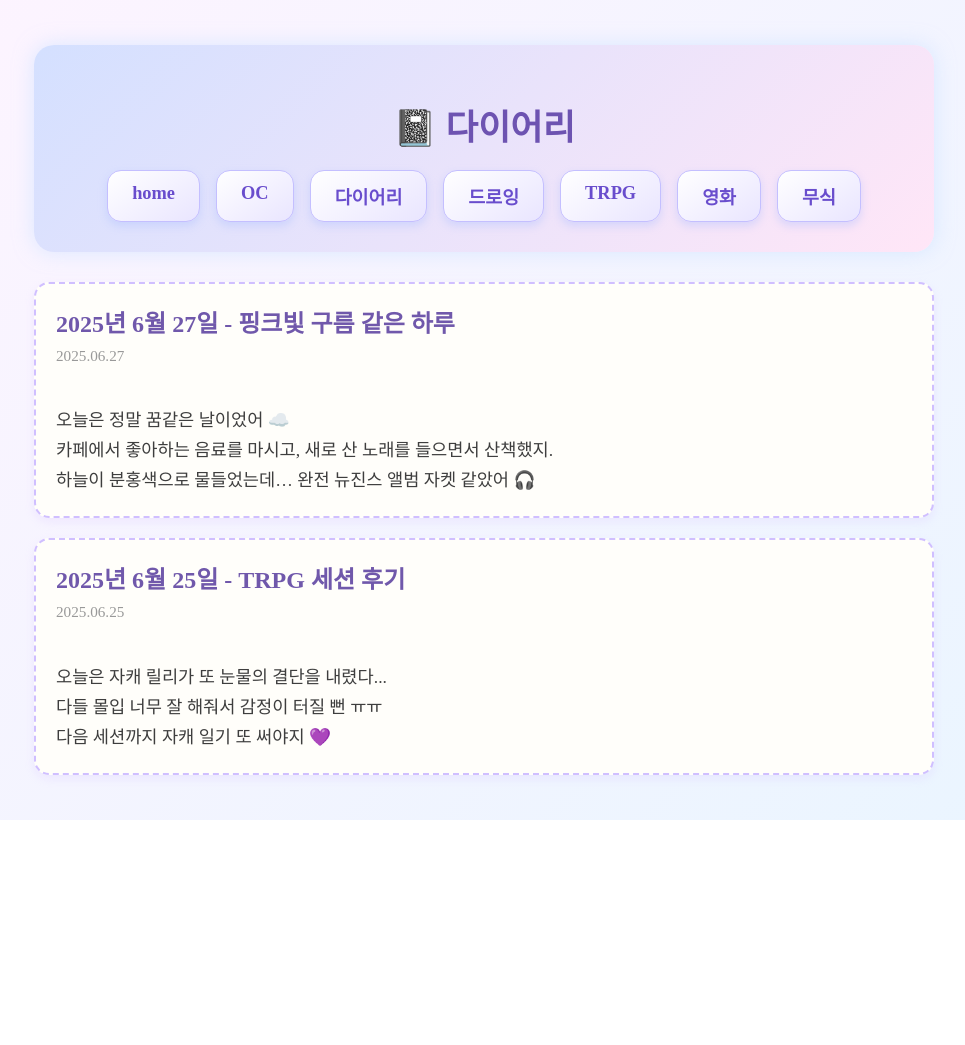
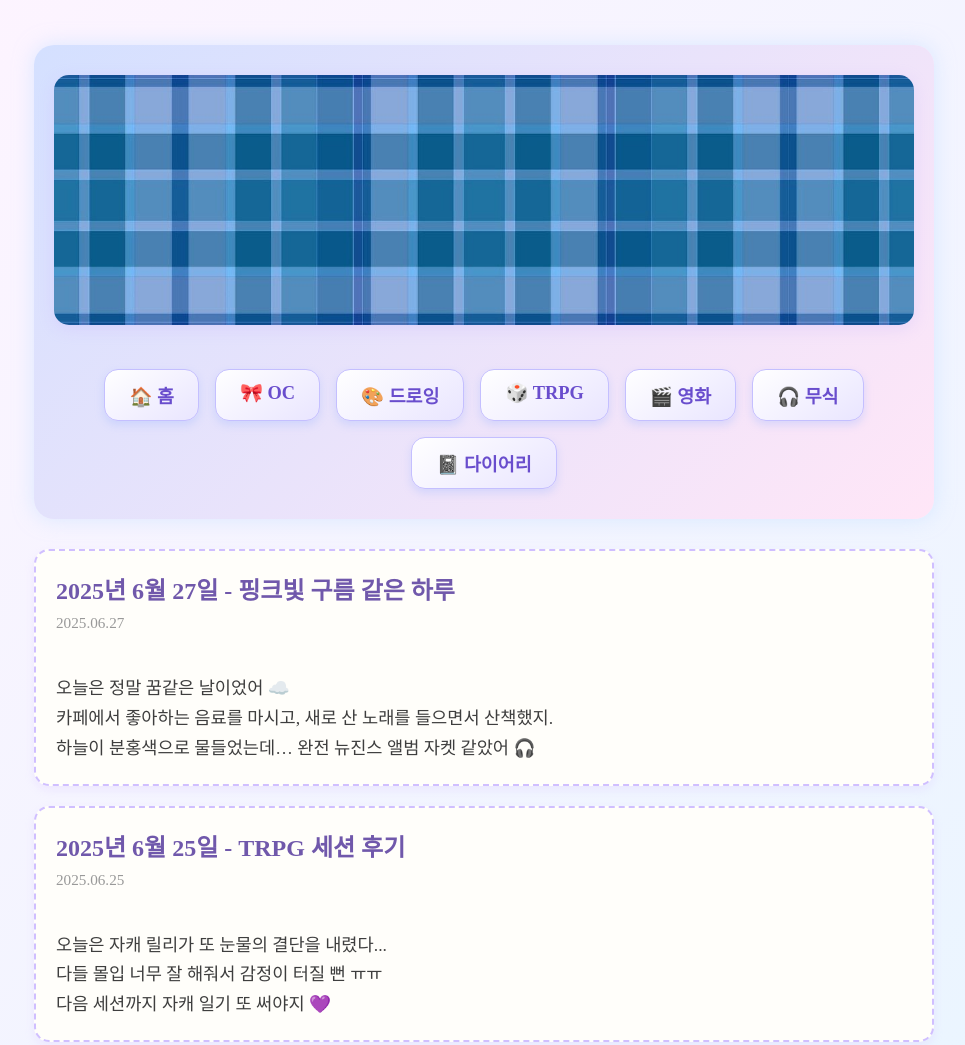
Before and after one commit to bluetendong/new-home, a plain HTML site: page diary.html in a window 1280 px wide. Shown: the whole page, without its empty margins (156-1121 px from the left). Before the commit the page ends 820 px from the top, so only its background shows below. Drawn offline with Linux system fonts and the light colour scheme; a web font is replaced by a local one.

Commit message:
Update diary.html

```diff
--- a/diary.html
+++ b/diary.html
@@ -47,18 +47,13 @@
 </head>
 <body>
   <header>
-    <h1>📓 다이어리</h1>
-    <div class="menu">
-      <div class="menubutten"><a href="index.html">home</a></div>
-        <div class="menubutten"><a href="profile.html">OC</a></div>
-      <div class="menubutten"><a href="diary.html">다이어리</a></div>
-        <div class="menubutten"><a href="drawing.html">드로잉</a></div>
-        <div class="menubutten"><a href="trpg.html">TRPG</a></div>
-        <div class="menubutten"><a href="movie.html">영화</a></div>
-        <div class="menubutten"><a href="music.html">무식</a></div>
+    <img src="img/blue-plaid-2699776_1280.jpg" alt="헤더 이미지" class="header-image" />
 
-    </div>
+
+<div id="menu-placeholder"></div>
   </header>
+
+  <script src="js/include.js"></script>
 
   <main class="diary-container">
     <div class="entry">
```
